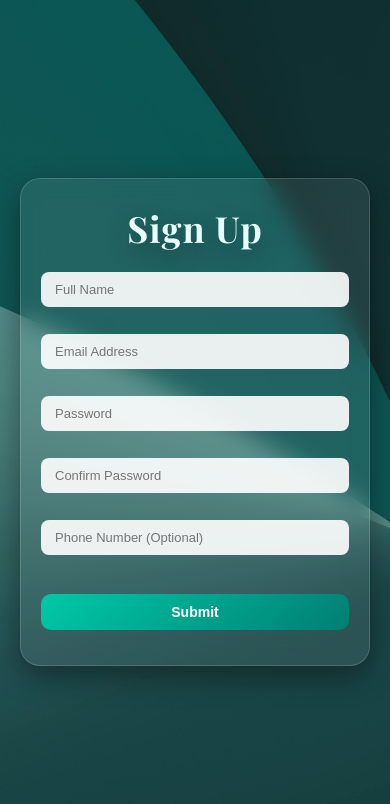
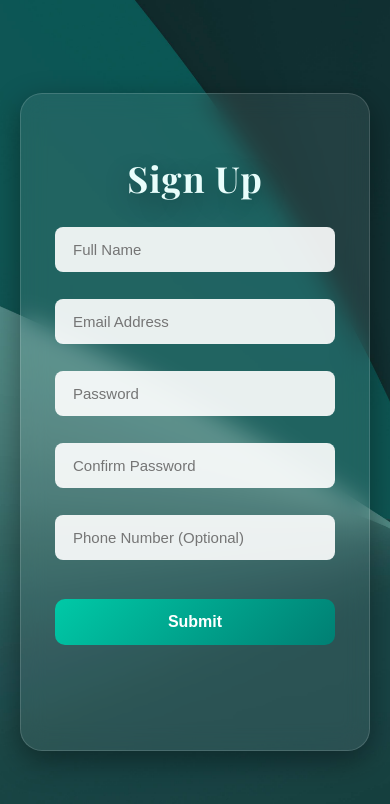
Before and after one commit to maheenfatima786/User-Registraion-Form, a plain HTML site: page index.html in a window 390 px wide. Drawn offline with nearby package versions, Linux system fonts and the light colour scheme.

Commit message:
Mobile responsiveness changed

```diff
--- a/stylesheet.css
+++ b/stylesheet.css
@@ -28,11 +28,11 @@ h1{
 
 .card{
     width: 100%;
-    max-width: 360px;
+    max-width: 500px;
+    padding: 55px 38px;
+    border-radius: 22px;
     box-shadow: 0 10px 30px rgba(0,0,0,0.4);
     color:#fff;
-    border-radius:20px;
-    padding:30px 25px;
     text-align: center;
     background: rgba(255, 255, 255, 0.08);
     backdrop-filter: blur(12px);
@@ -100,35 +100,23 @@ button:hover{
 }
 
 @media (max-width: 480px){
-    h1{
-        font-size: 32px;
-        margin-bottom: 20px;
+    .card{
+        max-width: 100%;
+        padding: 60px 34px;
+        min-height: 78svh;
     }
 
-    .card{
-        padding: 25px 18px;
-    }
-
-    input{
-        font-size: 13px;
-    }
-
-    button{
-        font-size: 14px;
-        padding: 10px;
-    }
-
-    span{
-        font-size: 10px;
-    }
-}
-
-@media (max-width: 768px){
     h1{
         font-size: 36px;
     }
 
-    .card{
-        padding: 25px 20px;
+    input{
+        padding: 14px 18px;
+        font-size: 15px;
+    }
+
+    button{
+        padding: 14px;
+        font-size: 16px;
     }
 }
```
